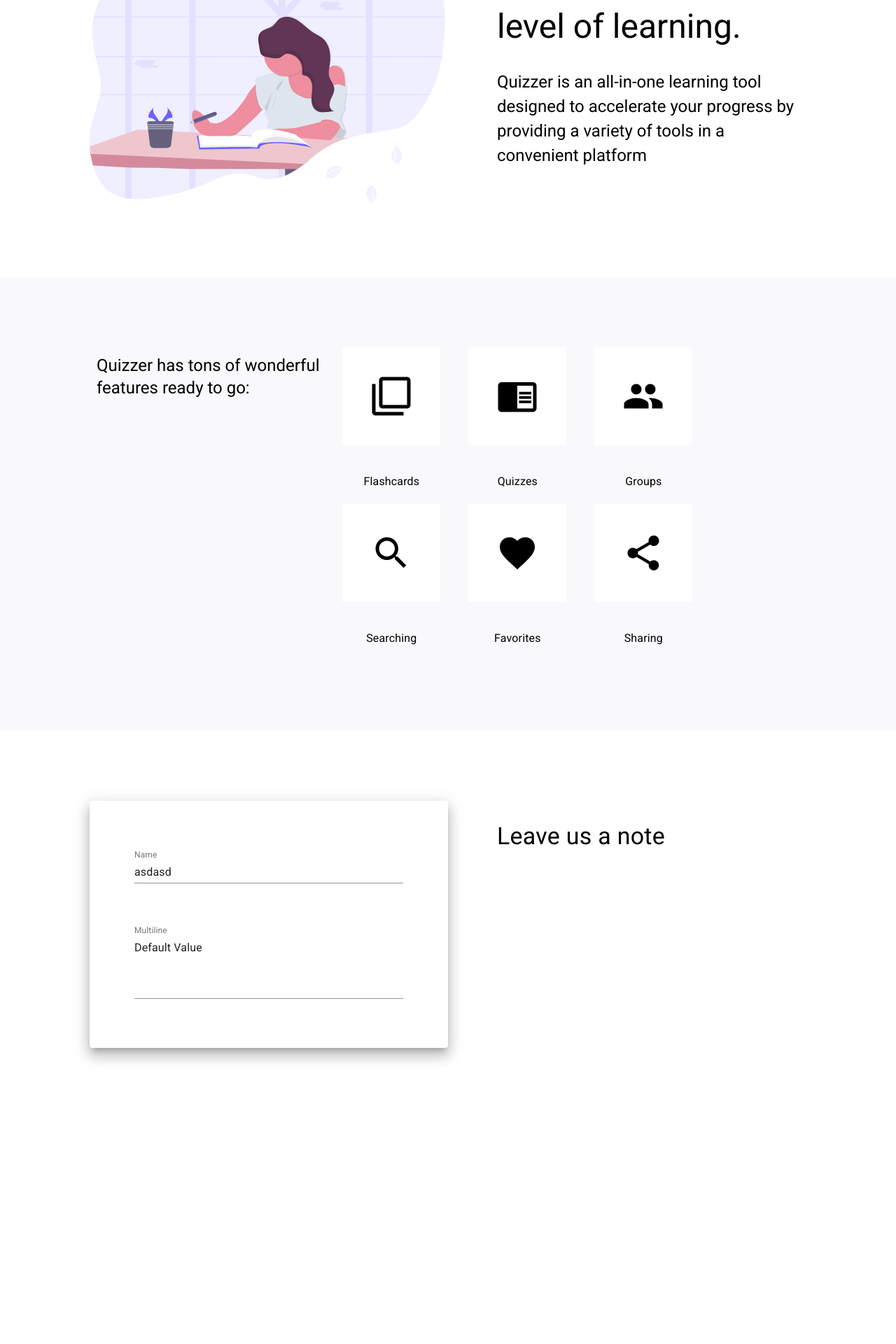
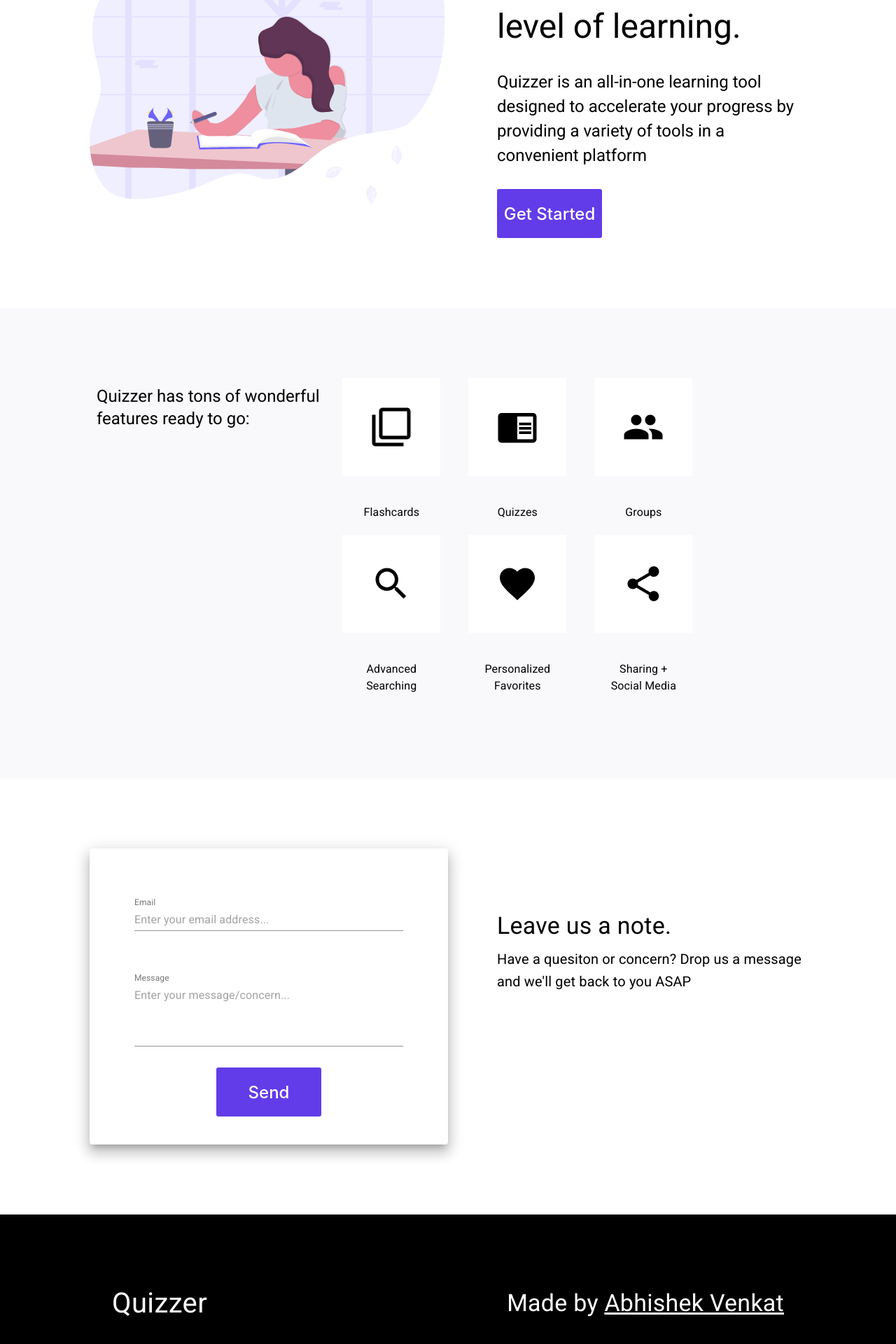
Before and after one commit to venkatabhishek/quizzer, a React (Create React App) app in the folder client/: page / in a window 1280 px wide. Shown: the part 300-2220 px from the top of the page at 70% size. Before the commit the page ends 1897 px from the top, so only its background shows below. Built offline with nearby package versions, Linux system fonts and the light colour scheme.

Commit message:
signup design

```diff
--- a/client/src/components/Home.js
+++ b/client/src/components/Home.js
@@ -1,7 +1,6 @@
 import React, { Component } from 'react';
 import { withStyles } from '@material-ui/core/styles';
 import Typography from '@material-ui/core/Typography';
-import Link from '@material-ui/core/Link';
 import Button from '@material-ui/core/Button'
 import logo from '../assets/logo.png'
 import Grid from '@material-ui/core/Grid';
@@ -16,6 +15,7 @@
 import Favorite from '@material-ui/icons/Favorite';
 import Share from '@material-ui/icons/Share';
 
+import { Link } from 'react-router-dom'
 
 
 const styles = theme => ({
@@ -59,12 +59,14 @@
         width: 150,
         height: 70,
         color: "white",
+        fontWeight: 500,
+        borderRadius: 3,
+        fontSize: 24
+    },
+    large: {
         [theme.breakpoints.down('xs')]: {
             display: "none"
         },
-        fontWeight: 500,
-        borderRadius: 3,
-        fontSize: 24
     },
     mobile: {
         display: "none",
@@ -142,9 +144,6 @@
     squareLabel: {
         margin: "20px 0",
         textAlign: "center",
-        [theme.breakpoints.down('sm')]: {
-            lineHeight: "130px"
-        },
     },
     contactForm: {
         padding: 40,
@@ -153,15 +152,43 @@
     textField: {
         width: "100%",
         margin: "30px 0"
+    },
+    footer: {
+        background: "black",
+        color: "white",
+        padding: "25px 0"
+    },
+    mobileTop: {
+        marginTop: 60
+    },
+    link: {
+        textDecoration: "none"
     }
+
 
 });
 
 class Home extends Component {
-	render() {
+
+    constructor(props){
+        super(props);
+
+        this.state = {
+            email: "",
+            message: ""
+        }
+    }
+
+    onChange = (type) => (e) => {
+        this.setState({
+            [type]: e.target.value
+        })
+    }
+
+    render() {
 		const { classes } = this.props;
 		return (
-			<div>
+			<div style={{overflow: "hidden"}}>
 				<header className={classes.header}>
                     <div className={classes.logo}>
                         <img src={logo} className={classes.logoImg}/>
@@ -170,7 +197,11 @@
                         </Typography>
                     </div>
                     <div className={classes.navbar}>
-                        <div className={classes.button}>Log In</div>
+                        <Link to="/signin" className={classes.link + " " + classes.large} style={{color: "white"}}>
+                                        <div className={classes.button}>
+                                           Login
+                                        </div>
+                                    </Link>
                     </div>
                 </header>
                 <main className={classes.main}>
@@ -187,7 +218,11 @@
                                     <Typography variant="h5" className={classes.introText}>
                                         Quizzer is an all-in-one learning tool designed to accelerate your progress by providing a variety of tools in a convenient platform
                                     </Typography>
-                                    <div className={classes.button+" "+ classes.mobile}>Log In</div>
+                                     <Link to="/signup" className={classes.link} style={{color: "white"}}>
+                                        <div className={classes.button}>
+                                           Get Started
+                                        </div>
+                                    </Link>
 
                                 </Container>
                             </Grid>
@@ -231,7 +266,7 @@
                                             <Search className={classes.icon}/>
                                         </div>
                                         <Typography className={classes.squareLabel}>
-                                            Searching
+                                            Advanced <br /> Searching
                                         </Typography>
                                     </div>
                                     <div className={classes.squareWrapper}>
@@ -239,7 +274,7 @@
                                             <Favorite className={classes.icon}/>
                                         </div>
                                         <Typography className={classes.squareLabel}>
-                                            Favorites
+                                            Personalized <br /> Favorites
                                         </Typography>
                                     </div>
                                     <div className={classes.squareWrapper}>
@@ -247,7 +282,8 @@
                                             <Share className={classes.icon}/>
                                         </div>
                                         <Typography className={classes.squareLabel}>
-                                            Sharing
+                                            Sharing +
+                                            <br />Social Media
                                         </Typography>
                                     </div>
 
@@ -263,33 +299,64 @@
                                     <form noValidate autoComplete="off">
                                         <TextField
                                             id="standard-name"
-                                            label="Name"
+                                            label="Email"
+                                            placeholder="Enter your email address..."
                                             className={classes.textField}
-                                            value={"asdasd"}
+                                            value={this.state.email}
+                                            onChange={this.onChange("email")}
+                                            type="email"
+                                            InputLabelProps={{
+                                                shrink: true,
+                                            }}
                                             margin="normal"
                                         />
                                         <TextField
                                             id="standard-multiline-static"
-                                            label="Multiline"
+                                            label="Message"
+                                            placeholder="Enter your message/concern..."
                                             multiline
                                             rows="4"
-                                            defaultValue="Default Value"
+                                            value={this.state.message}
                                             className={classes.textField}
+                                            InputLabelProps={{
+                                                shrink: true,
+                                            }}
+                                            onChange={this.onChange("message")}
                                             margin="normal"
                                         />
+
+                                        <div className={classes.button} style={{margin: "auto"}}>Send</div>
                                         </form>
                                         </Container>
                                 </Paper>
                             </Grid>
                             <Grid item sm={6}>
-                                <Container className={classes.container}>
+                                <Container className={classes.container + " " + classes.mobileTop}>
                                     <Typography variant="h4">
-                                        Leave us a note
+                                        Leave us a note.
+                                    </Typography>
+                                    <Typography variant="h6" style={{fontWeight: "normal", marginTop: 10}}>
+                                        Have a quesiton or concern? Drop us a message and we'll get back to you ASAP
                                     </Typography>
                                 </Container>
                             </Grid>
                         </Grid>
                     </section>
+                    <footer className={classes.footer}>
+                        <Grid container spacing={8} className={classes.wrapperGrid}>
+                            <Grid item sm={4}>
+                            <Typography style={{margin: "40px 0", fontSize: "40px"}} >
+                        Quizzer
+                        </Typography>
+                            </Grid>
+                            <Grid item sm={8} style={{margin: "auto"}}>
+                                <Typography variant="h4" style={{float: "right"}}>
+                                    Made by <a href="https://venkatabhishek.github.io" style={{color: "white"}}>Abhishek Venkat</a>
+                                </Typography>
+                            </Grid>
+
+                        </Grid>
+                    </footer>
                 </main>
 			</div>
 		);
--- a/client/src/components/auth/Signup.js
+++ b/client/src/components/auth/Signup.js
@@ -9,24 +9,24 @@
 import { Redirect } from 'react-router-dom';
 import auth from './auth-helper';
 
+import logo from '../../assets/logo.png'
+import signup from '../../assets/signup.svg'
+
 const styles = theme => ({
 	base: {
 		flexGrow: 1,
-		overflow: "hidden",
-		textAlign: "center"
 	},
 	item: {
-		margin: 25
+		margin: "25px 0"
 	},
 	input: {
 		outline: "none",
 		border: "none",
 		background: "rgb(238, 238, 238)",
-		padding: "12px 20px 12px 20px",
-		borderRadius: 500
-	},
-	column: {
-		marginTop: 100
+		padding: "20px",
+		borderRadius: 500,
+        width: "100%",
+        boxSizing: "border-box"
 	},
 	submit: {
 		outline: "none",
@@ -36,7 +36,53 @@
 		borderRadius: 500,
 		color: "white",
 		margin: 25
-	}
+	},
+    button: {
+        background: "#623CE9",
+        cursor: "pointer",
+        display: "flex",
+        justifyContent: "center",
+        alignItems: "center",
+        width: 150,
+        height: 70,
+        color: "white",
+        fontWeight: 500,
+        borderRadius: 3,
+        fontSize: 24,
+		border: "none",
+        marginTop: 20,
+        margin: "auto"
+    },
+    img: {
+        height: 500
+    },
+    grid: {
+        width: "70%",
+        margin: "auto"
+    },
+    header: {
+        height: 80,
+        boxShadow: "0px 1px 1px #d0d4d9",
+        padding: "5px 0"
+    },
+    logo: {
+        margin: "auto",
+        display: "flex",
+        alignItems: "center",
+        justifyContent: "center",
+    },
+    formColumn: {
+        display: "flex",
+        alignItems: "center",
+        justifyContent: "center",
+    },
+    column: {
+        width: "100%"
+    },
+    link: {
+        textDecoration: "none",
+        color: "black"
+    }
 });
 
 class Signup extends Component {
@@ -85,9 +131,21 @@
 
 		return (
 			<div className={classes.base}>
-				<Grid container spacing={24}>
 
-					<Grid item xs={4}>
+                <div className={classes.header}>
+                    <Link to="/" className={classes.link}>
+                        <div className={classes.logo}>
+                            <img src={logo} alt="" style={{height: 50, margin: 20}} />
+                            <Typography variant="h4">
+                            Quizzer
+                            </Typography>
+                        </div>
+                    </Link>
+                </div>
+
+				<Grid container spacing={5} className={classes.grid} >
+
+					<Grid item xs={5} className={classes.formColumn}>
 						<div className={classes.column}>
 							<Typography variant="h4" gutterBottom className={classes.item}>
 								Register
@@ -113,7 +171,7 @@
 								className={classes.item + " " + classes.input} />
 
 								<br/>
-								<button type="submit" className={classes.submit}>
+								<button type="submit" className={classes.button}>
 									Submit
 								</button>
 
@@ -128,7 +186,9 @@
 
 						</div>
 					</Grid>
-					<Grid item xs={8}>
+
+					<Grid item xs={7} style={{padding: 60}}>
+                        <img src={signup} alt="" className={classes.img}/>
 					</Grid>
 				</Grid>
 
```
Also changed, not shown: client/src/assets/empty.png (deleted), client/src/assets/signup.svg (added).
